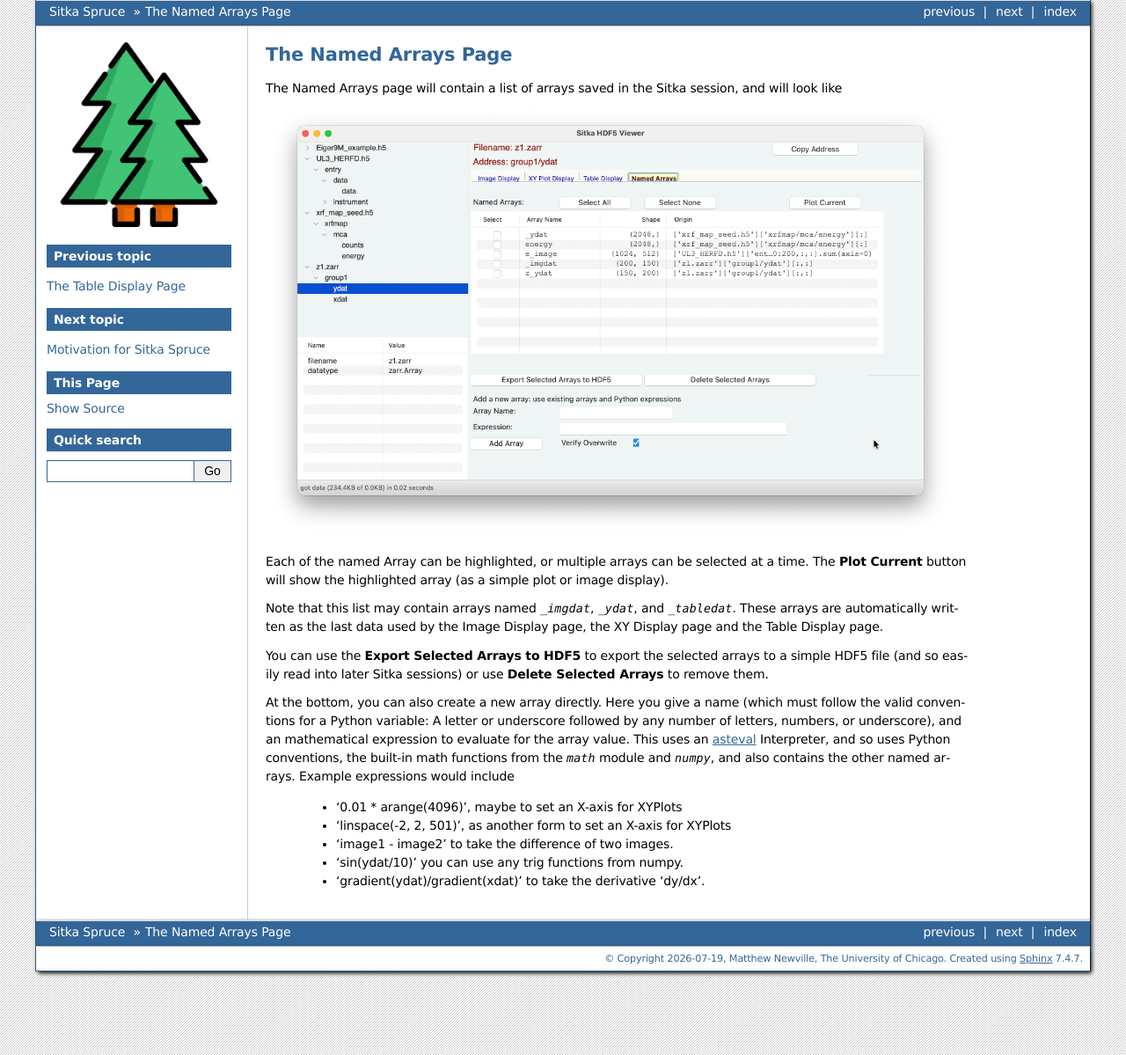
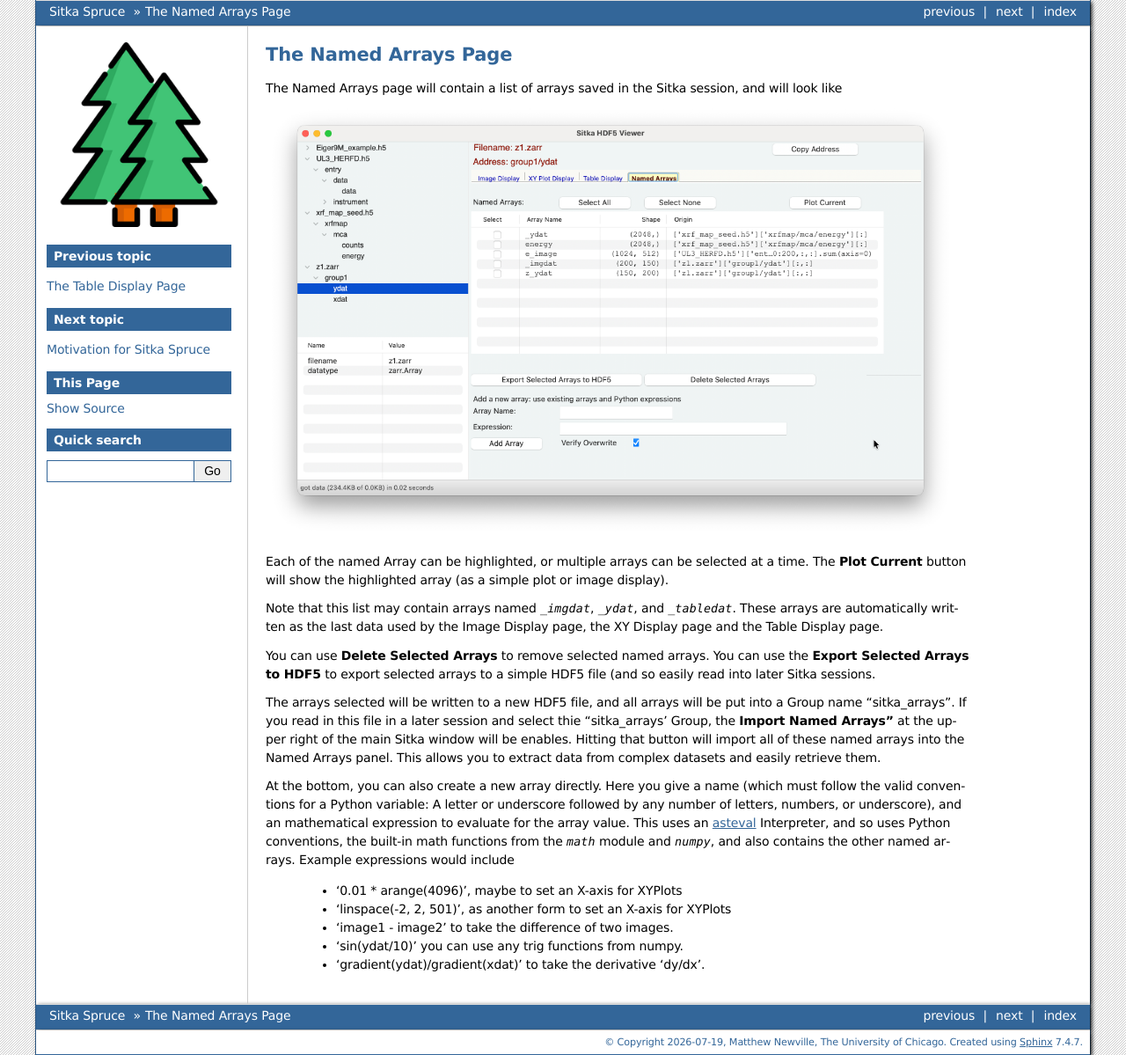
Before and after one commit to xraypy/sitka-spruce, a Sphinx documentation site: the page built from doc/arrays_page.rst, in a window 1280 px wide. Shown: the whole page at 88% size. Built offline with Sphinx 7.4.7, drawn with Linux system fonts in a browser that asks for light colours; the version number could not be read and is left out.

Commit message:
doc updates

```diff
--- a/doc/arrays_page.rst
+++ b/doc/arrays_page.rst
@@ -22,9 +22,19 @@
 used by the Image Display page, the XY Display page and the Table
 Display page.
 
-You can use the **Export Selected Arrays to HDF5** to export the
+You can use **Delete Selected Arrays** to remove selected named arrays.
+You can use the **Export Selected Arrays to HDF5** to export
 selected arrays to a simple HDF5 file (and so easily read into later
-Sitka sessions) or use **Delete Selected Arrays** to remove them.
+Sitka sessions.
+
+The arrays selected will be written to a new HDF5 file, and all arrays
+will be put into a Group name "sitka_arrays".  If you read in this
+file in a later session and select thie "sitka_arrays' Group, the
+**Import Named Arrays"** at the upper right of the main Sitka window
+will be enables.  Hitting that button will import all of these named
+arrays into the Named Arrays panel.  This allows you to extract data
+from complex datasets and easily retrieve them.
+
 
 At the bottom, you can also create a new array directly.  Here you
 give a name (which must follow the valid conventions for a Python
--- a/doc/image_display.rst
+++ b/doc/image_display.rst
@@ -48,3 +48,9 @@
 adjusted by hand or by selecting or stepping through a wide dynamic
 range of "percent contrasts".  For more details using this image
 display, see `WXMPLOT Interactive Image Display`_
+
+If you have saved multiple images of the same shape -- perhaps
+different slices of a third dimension for a 3-d dataset -- then you
+can use the "Red: ", "Green: ", and "Blue: " choices to select 2 or 3
+arrays of the same shape to show as an image with each array in Red,
+Green, or Blue.
```
Also changed, not shown: doc/usage.rst (+30 -22 lines).
